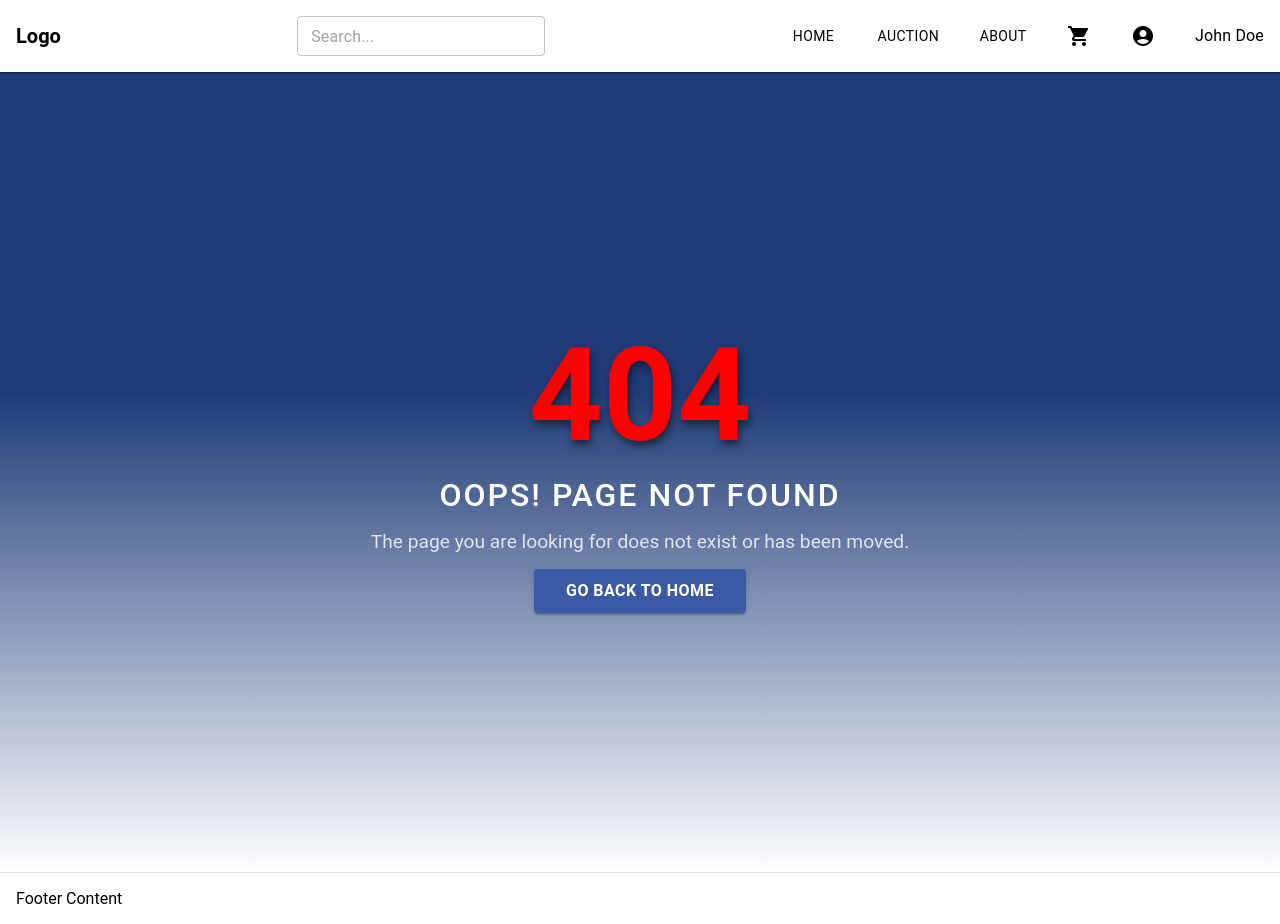
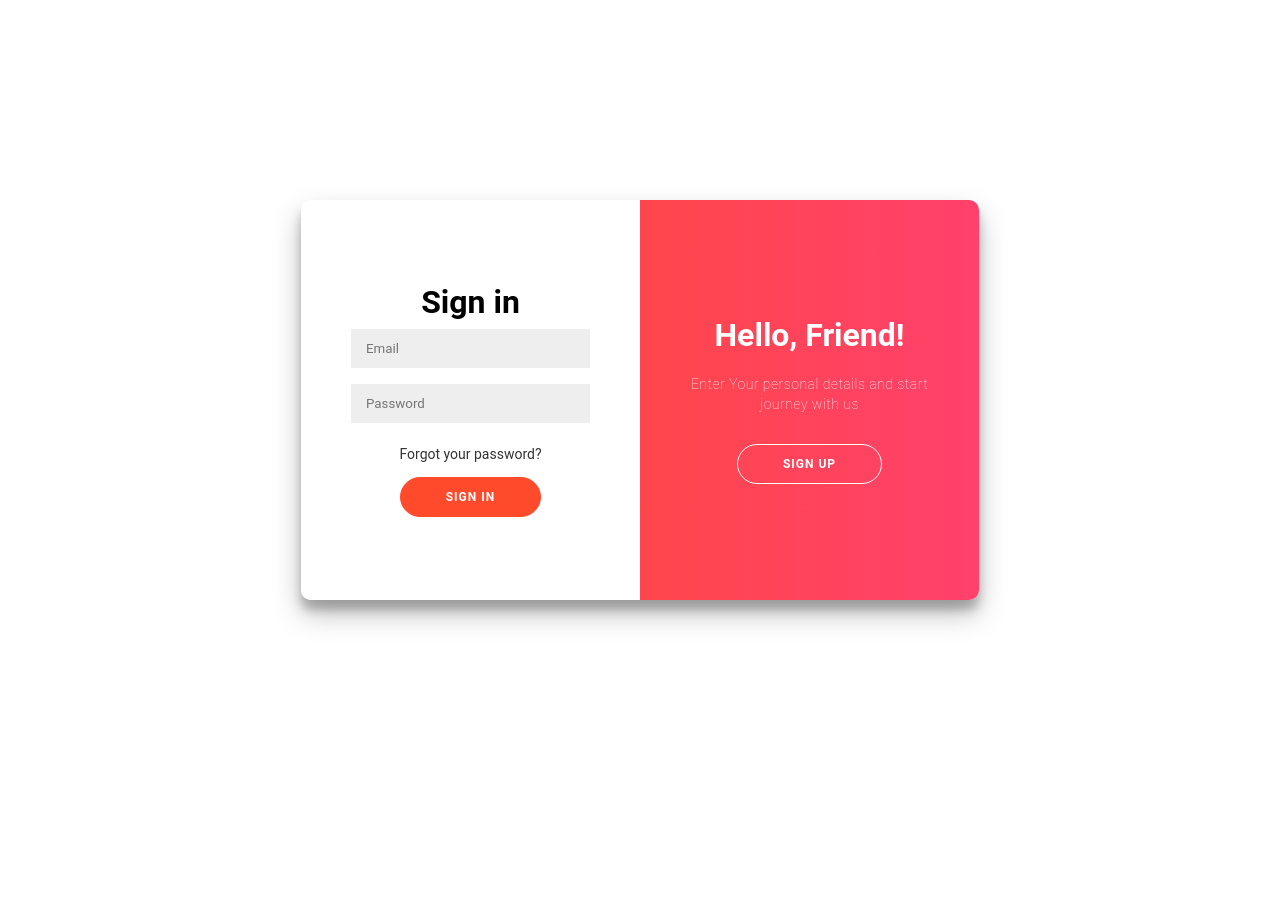
Before and after one commit to UTH-Team/web-ui, a React (Vite) app: page /auth in a window 1280 px wide. Before the commit this address had no page. After the commit the page ends 800 px from the top, so only its background shows below. Built offline with nearby package versions, Linux system fonts and the light colour scheme.

Commit message:
design sign in sign up page

```diff
--- a/package.json
+++ b/package.json
@@ -15,11 +15,14 @@
     "@mui/icons-material": "^6.1.5",
     "@mui/material": "^6.1.4",
     "@reduxjs/toolkit": "^2.3.0",
+    "@types/styled-components": "^5.1.34",
     "react": "^18.3.1",
     "react-dom": "^18.3.1",
     "react-material-ui-carousel": "^3.4.2",
     "react-redux": "^9.1.2",
-    "react-router-dom": "^6.27.0"
+    "react-router-dom": "^6.27.0",
+    "styled-components": "^6.1.13",
+    "vite-project": "file:"
   },
   "devDependencies": {
     "@eslint/js": "^9.11.1",
--- /dev/null
+++ b/src/pages/Auth/Auth.tsx
@@ -0,0 +1,61 @@
+import React, { useState } from 'react';
+import SignIn from './SignIn';
+import SignUp from './SignUp';
+import * as Components from './Component';
+
+const Auth: React.FC = () => {
+    const [signIn, setSignIn] = useState(true);
+
+    const toggleSignIn = () => setSignIn(true);
+    const toggleSignUp = () => setSignIn(false);
+
+    return (
+        <Components.Container>
+            <Components.SignUpContainer signinIn={signIn}>
+                <Components.Form>
+                    <Components.Title>Create Account</Components.Title>
+                    <Components.Input type="text" placeholder="Name" />
+                    <Components.Input type="email" placeholder="Email" />
+                    <Components.Input type="password" placeholder="Password" />
+                    <Components.Button>Sign Up</Components.Button>
+                </Components.Form>
+            </Components.SignUpContainer>
+
+            <Components.SignInContainer signinIn={signIn}>
+                <Components.Form>
+                    <Components.Title>Sign in</Components.Title>
+                    <Components.Input type="email" placeholder="Email" />
+                    <Components.Input type="password" placeholder="Password" />
+                    <Components.Anchor href="#">Forgot your password?</Components.Anchor>
+                    <Components.Button>Sign In</Components.Button>
+                </Components.Form>
+            </Components.SignInContainer>
+
+            <Components.OverlayContainer signinIn={signIn}>
+                <Components.Overlay signinIn={signIn}>
+                    <Components.LeftOverlayPanel signinIn={signIn}>
+                        <Components.Title>Welcome Back!</Components.Title>
+                        <Components.Paragraph>
+                            To keep connected with us please login with your personal info
+                        </Components.Paragraph>
+                        <Components.GhostButton onClick={toggleSignIn}>
+                            Sign In
+                        </Components.GhostButton>
+                    </Components.LeftOverlayPanel>
+
+                    <Components.RightOverlayPanel signinIn={signIn}>
+                        <Components.Title>Hello, Friend!</Components.Title>
+                        <Components.Paragraph>
+                            Enter Your personal details and start journey with us
+                        </Components.Paragraph>
+                        <Components.GhostButton onClick={toggleSignUp}>
+                            Sign Up
+                        </Components.GhostButton>
+                    </Components.RightOverlayPanel>
+                </Components.Overlay>
+            </Components.OverlayContainer>
+        </Components.Container>
+    );
+};
+
+export default Auth;
--- /dev/null
+++ b/src/pages/Auth/Component.tsx
@@ -0,0 +1,184 @@
+import styled from 'styled-components';
+
+interface SignInContainerProps {
+    signinIn: boolean;
+}
+
+interface OverlayContainerProps {
+    signinIn: boolean;
+}
+
+interface OverlayProps {
+    signinIn: boolean;
+}
+
+interface LeftOverlayPanelProps {
+    signinIn: boolean;
+}
+
+interface RightOverlayPanelProps {
+    signinIn: boolean;
+}
+
+export const Container = styled.div`
+    background-color: #fff;
+    border-radius: 10px;
+    box-shadow: 0 14px 28px rgba(0, 0, 0, 0.25), 0 10px 10px rgba(0, 0, 0, 0.22);
+    position: absolute;
+    top: 50%;
+    left: 50%;
+    transform: translate(-50%, -50%);
+    overflow: hidden;
+    width: 678px;
+    max-width: 100%;
+    min-height: 400px;
+`;
+
+export const SignUpContainer = styled.div<SignInContainerProps>`
+    position: absolute;
+    top: 0;
+    height: 100%;
+    transition: all 0.6s ease-in-out;
+    left: 0;
+    width: 50%;
+    opacity: 0;
+    z-index: 1;
+    ${props => props.signinIn !== true ? `
+        transform: translateX(100%);
+        opacity: 1;
+        z-index: 5;
+    ` : null}
+`;
+
+
+export const SignInContainer = styled.div<SignInContainerProps>`
+    position: absolute;
+    top: 0;
+    height: 100%;
+    transition: all 0.6s ease-in-out;
+    left: 0;
+    width: 50%;
+    z-index: 2;
+    ${props => (props.signinIn !== true ? `transform: translateX(100%);` : null)}
+`;
+
+export const Form = styled.form`
+    background-color: #ffffff;
+    display: flex;
+    align-items: center;
+    justify-content: center;
+    flex-direction: column;
+    padding: 0 50px;
+    height: 100%;
+    text-align: center;
+`;
+
+export const Title = styled.h1`
+    font-weight: bold;
+    margin: 0;
+`;
+
+export const Input = styled.input`
+    background-color: #eee;
+    border: none;
+    padding: 12px 15px;
+    margin: 8px 0;
+    width: 100%;
+`;
+
+
+export const Button = styled.button`
+    border-radius: 20px;
+    border: 1px solid #ff4b2b;
+    background-color: #ff4b2b;
+    color: #ffffff;
+    font-size: 12px;
+    font-weight: bold;
+    padding: 12px 45px;
+    letter-spacing: 1px;
+    text-transform: uppercase;
+    transition: transform 80ms ease-in;
+    &:active{
+        transform: scale(0.95);
+    }
+    &:focus {
+        outline: none;
+    }
+`;
+
+export const GhostButton = styled(Button)`
+    background-color: transparent;
+    border-color: #ffffff;
+`;
+
+export const Anchor = styled.a`
+    color: #333;
+    font-size: 14px;
+    text-decoration: none;
+    margin: 15px 0;
+`;
+
+export const OverlayContainer = styled.div<OverlayContainerProps>`
+    position: absolute;
+    top: 0;
+    left: 50%;
+    width: 50%;
+    height: 100%;
+    overflow: hidden;
+    transition: transform 0.6s ease-in-out;
+    z-index: 100;
+    ${props => (props.signinIn !== true ? `transform: translateX(-100%);` : null)}
+`;
+
+export const Overlay = styled.div<OverlayProps>`
+    background: #ff416c;
+    background: -webkit-linear-gradient(to right, #ff4b2b, #ff416c);
+    background: linear-gradient(to right, #ff4b2b, #ff416c);
+    background-repeat: no-repeat;
+    background-size: cover;
+    background-position: 0 0;
+    color: #ffffff;
+    position: relative;
+    left: -100%;
+    height: 100%;
+    width: 200%;
+    transform: translateX(0);
+    transition: transform 0.6s ease-in-out;
+    ${props => (props.signinIn !== true ? `transform: translateX(50%);` : null)}
+`;
+
+export const OverlayPanel = styled.div`
+    position: absolute;
+    display: flex;
+    align-items: center;
+    justify-content: center;
+    flex-direction: column;
+    padding: 0 40px;
+    text-align: center;
+    top: 0;
+    height: 100%;
+    width: 50%;
+    transform: translateX(0);
+    transition: transform 0.6s ease-in-out;
+`;
+
+export const LeftOverlayPanel = styled(OverlayPanel) <LeftOverlayPanelProps>`
+    transform: translateX(-20%);
+    ${props => props.signinIn !== true ? `transform: translateX(0);` : null}
+`;
+
+export const RightOverlayPanel = styled(OverlayPanel) <RightOverlayPanelProps>`
+    right: 0;
+    transform: translateX(0);
+    ${props => props.signinIn !== true ? `transform: translateX(20%);` : null}
+`;
+
+export const Paragraph = styled.p`
+    font-size: 14px;
+    font-weight: 100;
+    line-height: 20px;
+    letter-spacing: 0.5px;
+    margin: 20px 0 30px;
+`;
+
+export default { Container, SignUpContainer, SignInContainer, Form, Title, Input, Button, GhostButton, Anchor, OverlayContainer, Overlay, OverlayPanel, LeftOverlayPanel, RightOverlayPanel, Paragraph };
--- /dev/null
+++ b/src/pages/Auth/SignIn.tsx
@@ -0,0 +1,17 @@
+import React from 'react';
+import { Form, Title, Input, Button, Anchor } from './Component';
+
+
+const SignIn: React.FC = () => {
+    return (
+        <Form>
+            <Title>Sign in</Title>
+            <Input type='email' placeholder='Email' />
+            <Input type='password' placeholder='Password' />
+            <Anchor href='#'>Forgot your password?</Anchor>
+            <Button>Sign In</Button>
+        </Form>
+    );
+};
+
+export default SignIn;
--- /dev/null
+++ b/src/pages/Auth/SignUp.tsx
@@ -0,0 +1,17 @@
+import React from 'react';
+import { Form, Title, Input, Button } from './Component';
+
+
+const SignUp: React.FC = () => {
+    return (
+        <Form>
+            <Title>Create Account</Title>
+            <Input type='text' placeholder='Name' />
+            <Input type='email' placeholder='Email' />
+            <Input type='password' placeholder='Password' />
+            <Button>Sign Up</Button>
+        </Form>
+    );
+};
+
+export default SignUp;
--- a/src/routes/CustomRoutes.tsx
+++ b/src/routes/CustomRoutes.tsx
@@ -4,6 +4,7 @@ import { PublicRoute } from ".";
 import NotFoundPage from "../pages/NotFoundPage";
 import DefaultLayout from "../layouts/DefaultLayout";
 import { RouteType } from "../types/RouteType";
+import Auth from '../pages/Auth/Auth'; // Import the Auth component
 
 const CustomRoutes: React.FC = () => {
   const renderRoutes = (routes: RouteType[]) =>
@@ -37,6 +38,8 @@ const CustomRoutes: React.FC = () => {
           </DefaultLayout>
         }
       />
+      <Route path="/auth" element={<Auth />} />
+
     </Routes>
   );
 };
```
Also changed, not shown: 1 other file (tests, documents, lock files or other folders).
